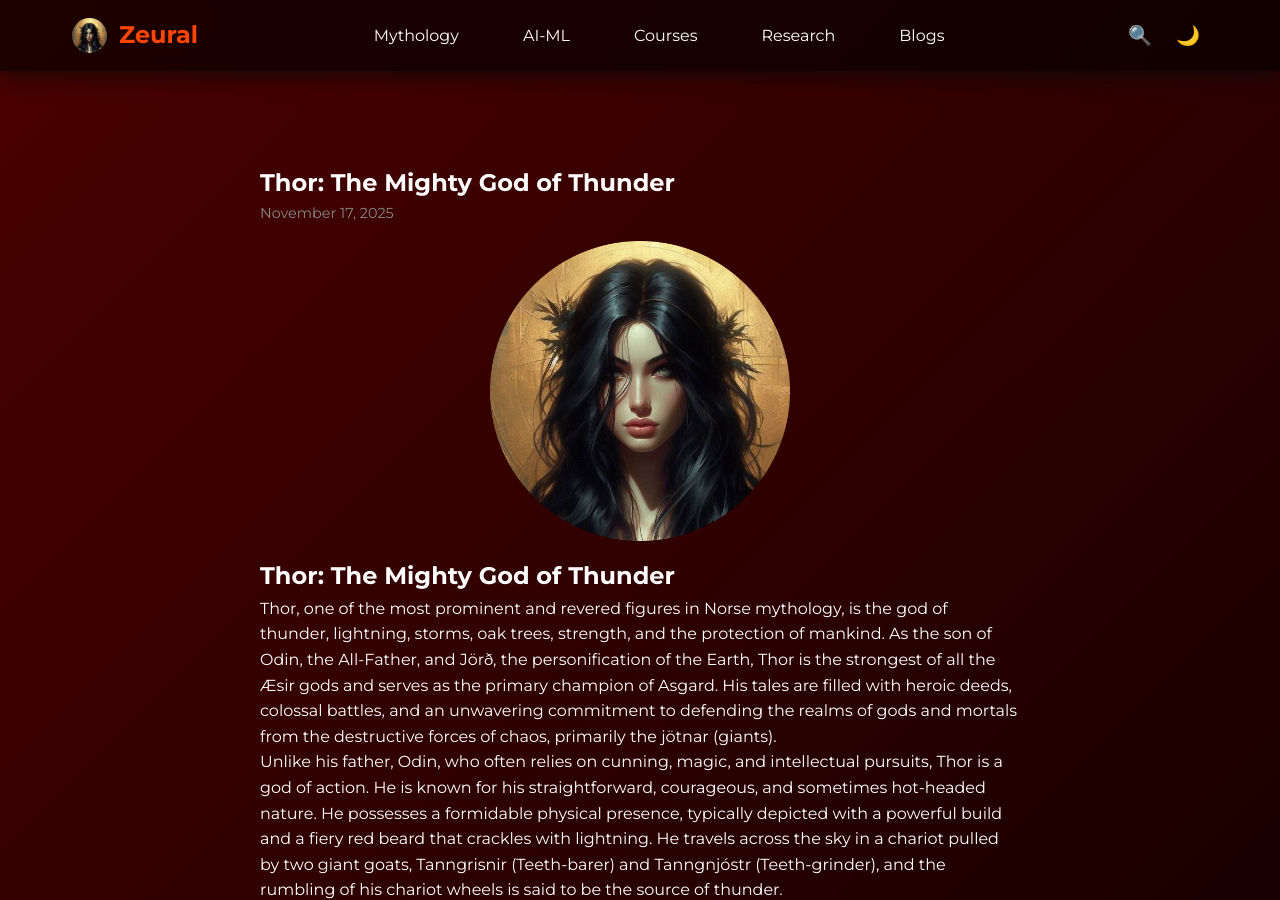
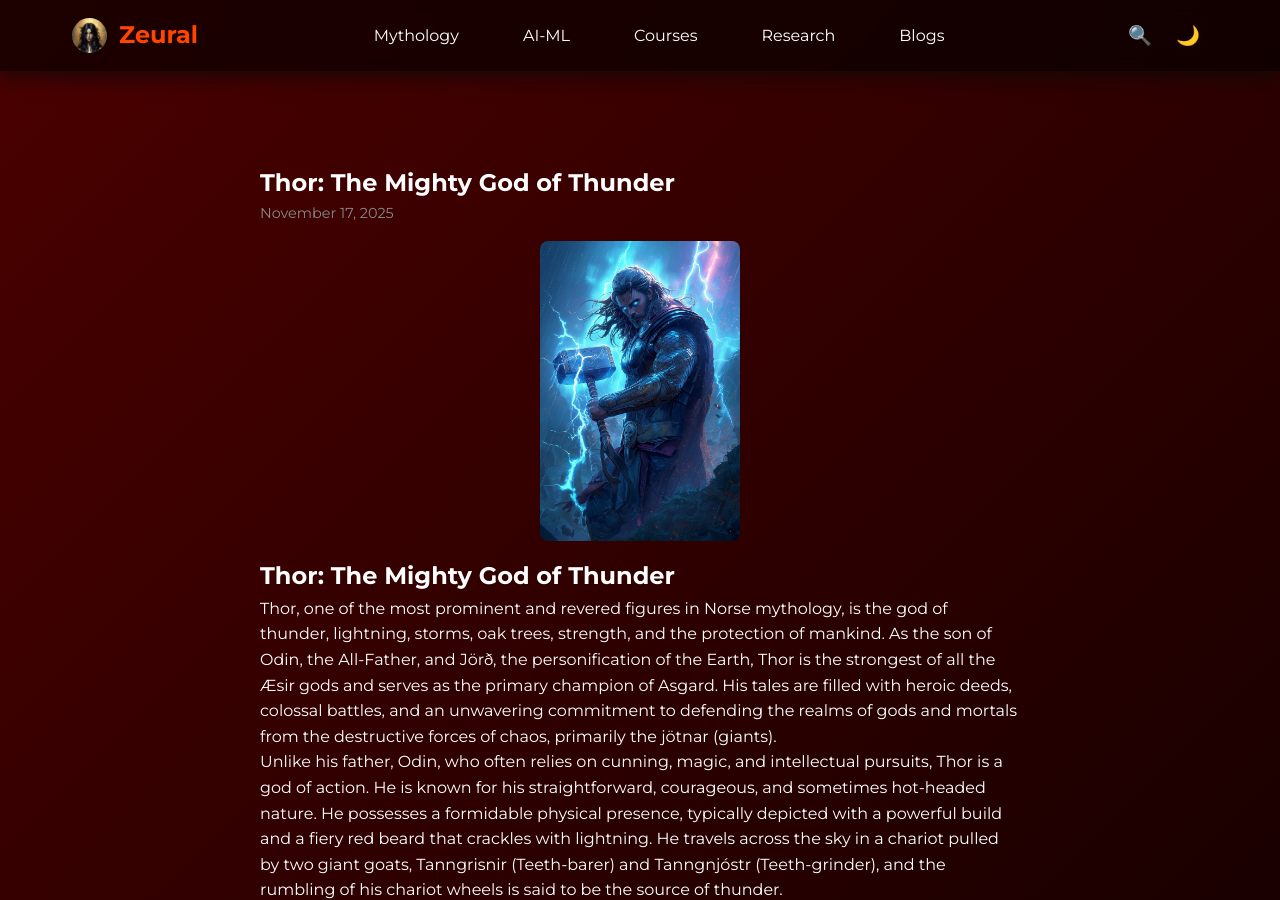
Before and after one commit to zeural1/zeural1.github.io, a Jekyll site: the page built from _mythology/02-thor-god-of-thunder.md, in a window 1280 px wide and 900 px high. Built offline with Jekyll 4.4.1, drawn with Linux system fonts in a browser that asks for light colours.

Commit message:
Update 02-thor-god-of-thunder.md

```diff
--- a/_mythology/02-thor-god-of-thunder.md
+++ b/_mythology/02-thor-god-of-thunder.md
@@ -2,7 +2,7 @@
 layout: lesson
 title: "Thor: The Mighty God of Thunder"
 section: 2
-image: "/assets/favicon.png"
+image: /assets/mythology/thor.jpg
 ---
 
 ## Thor: The Mighty God of Thunder
```
